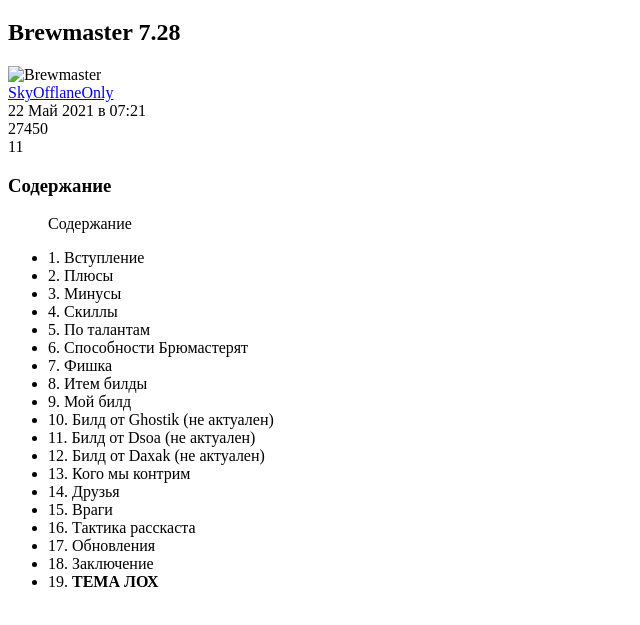
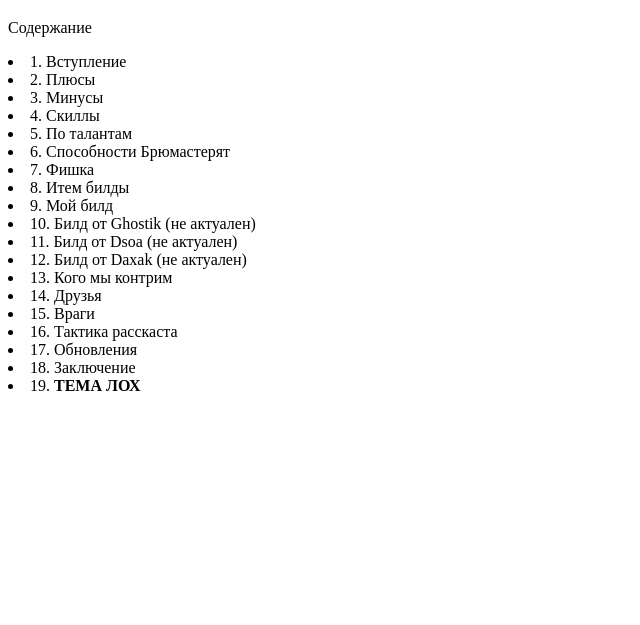
Before and after one commit to Haison23/training, a plain HTML site: page index.html in a window 1280 px wide. Shown: the part 61-686 px from the top of the page, without its empty margins (0-640 px from the left). Drawn offline with Linux system fonts and the light colour scheme.

Commit message:
deleted unnecessary

```diff
--- a/index.html
+++ b/index.html
@@ -8,39 +8,7 @@
 </head>
 <body>
     <h1>привет тут будет гаид на брюмастера</h1>
-    <h2>Brewmaster 7.28</h2>
-
-<div class="page-guide">
-
-    <div class="page-guide__icon-info">
-        <div class="page-guide__icon">
-                            <img src="/img/heroes/brewmaster/portrait.jpg"  alt="Brewmaster" />
-                    </div>
-
-        <div class="page-guide__info">
-            <div class="page-guide__info-item">
-                <i class="fas fa-at"></i>
-                <a href="/forum/members/skyofflaneonly.739879/activity/site-guides/">SkyOfflaneOnly</a>
-            </div>
-
-                            <div class="page-guide__info-item">
-                    <i class="far fa-clock"></i>
-                    22 Май 2021 в 07:21                </div>
-
-            <div class="page-guide__info-item">
-                <i class="fas fa-eye"></i>
-                27450            </div>
-
-            <div class="page-guide__info-item">
-                <i class="far fa-heart"></i>
-                11            </div>
-        </div>
-    </div>
-
-	<div class="page-guide__table">
-        <h3 class="subtitle-global-text">Содержание</h3>
-		            			<ul>
-    <p>Содержание
+    <p>Содержание</p>
         <li>1. Вступление</li>
         <li> 2. Плюсы</li>
         <li>3. Минусы</li>
@@ -59,6 +27,6 @@
         <li>16. Тактика расскаста</li>
         <li>17. Обновления</li>
         <li>18. Заключение</li>
-        <li>19. <strong>ТЕМА ЛОХ</strong></li></p>
+        <li>19. <strong>ТЕМА ЛОХ</strong></li>
 </body>
 </html>
```
